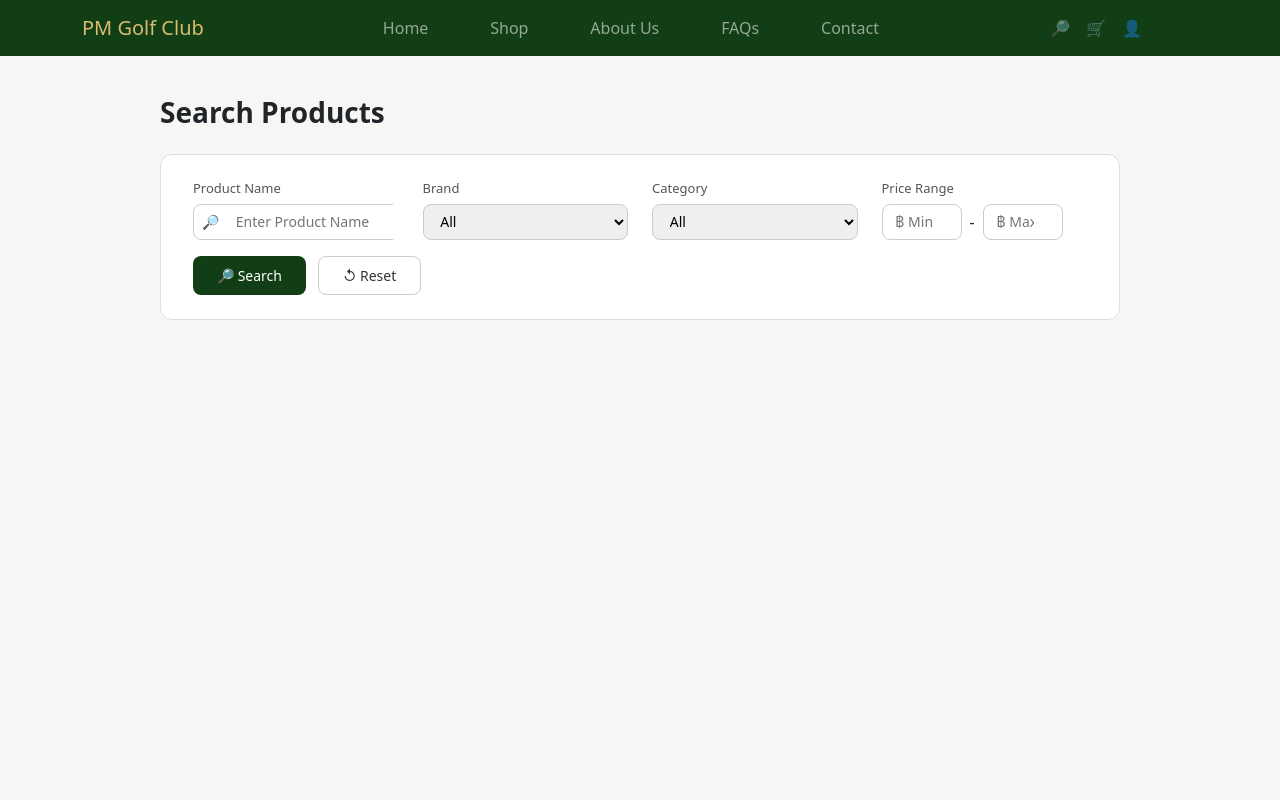
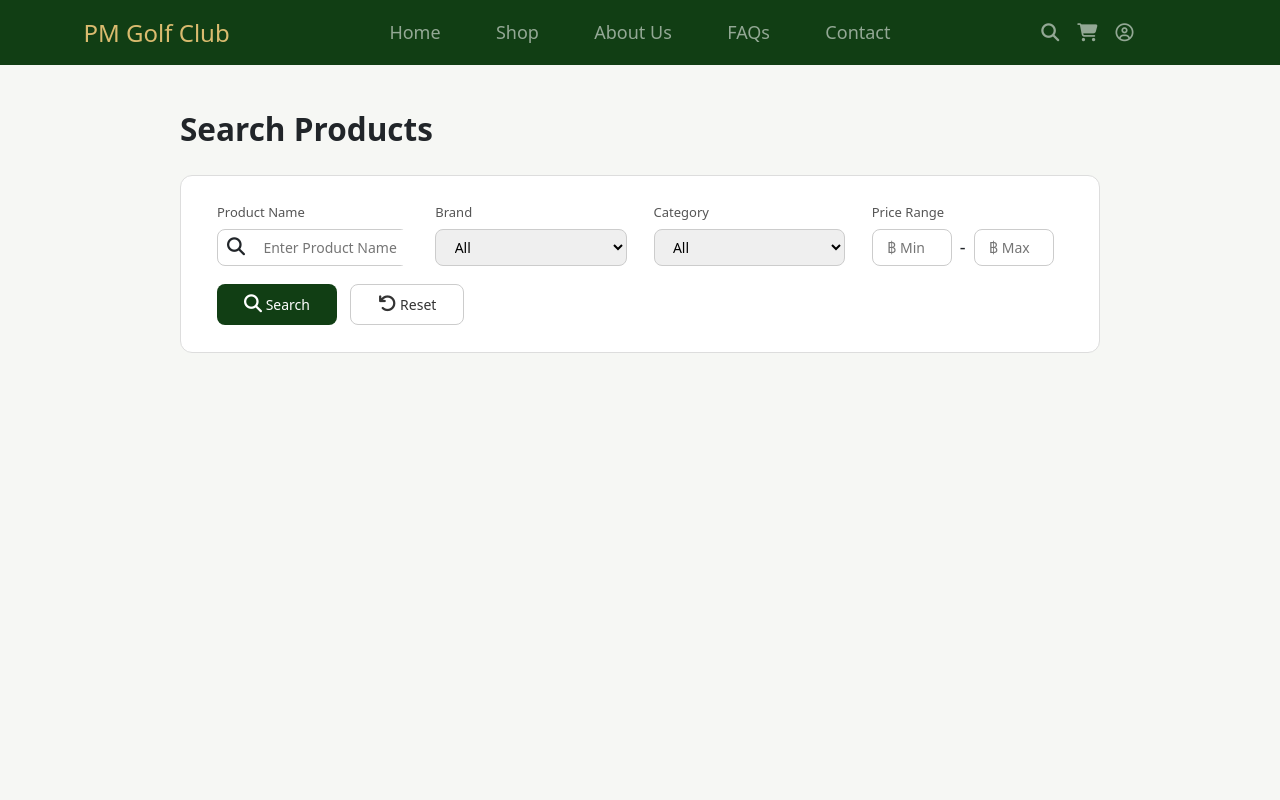
Before and after one commit to PunTwT/PM-Golf-Club, a React (Vite) app in the folder frontend/: page /search in a window 1280 px wide. Shown: the top 800 px of the page. Built offline with nearby package versions, Linux system fonts and the light colour scheme.

Commit message:
style: change icons

```diff
--- a/frontend/index.html
+++ b/frontend/index.html
@@ -1,14 +1,21 @@
 <!doctype html>
 <html lang="en">
+
 <head>
   <meta charset="UTF-8" />
-    <link href="https://cdn.jsdelivr.net/npm/bootstrap@5.3.8/dist/css/bootstrap.min.css" rel="stylesheet" integrity="sha384-sRIl4kxILFvY47J16cr9ZwB07vP4J8+LH7qKQnuqkuIAvNWLzeN8tE5YBujZqJLB" crossorigin="anonymous">
-    <script src="https://cdn.jsdelivr.net/npm/bootstrap@5.3.8/dist/js/bootstrap.bundle.min.js" integrity="sha384-FKyoEForCGlyvwx9Hj09JcYn3nv7wiPVlz7YYwJrWVcXK/BmnVDxM+D2scQbITxI" crossorigin="anonymous"></script>
+  <link href="https://cdn.jsdelivr.net/npm/bootstrap@5.3.8/dist/css/bootstrap.min.css" rel="stylesheet"
+    integrity="sha384-sRIl4kxILFvY47J16cr9ZwB07vP4J8+LH7qKQnuqkuIAvNWLzeN8tE5YBujZqJLB" crossorigin="anonymous">
+  <script src="https://cdn.jsdelivr.net/npm/bootstrap@5.3.8/dist/js/bootstrap.bundle.min.js"
+    integrity="sha384-FKyoEForCGlyvwx9Hj09JcYn3nv7wiPVlz7YYwJrWVcXK/BmnVDxM+D2scQbITxI"
+    crossorigin="anonymous"></script>
+  <link rel="stylesheet" href="https://cdnjs.cloudflare.com/ajax/libs/font-awesome/6.5.0/css/all.min.css" />
   <meta name="viewport" content="width=device-width, initial-scale=1.0" />
   <title>frontend</title>
 </head>
+
 <body>
   <div id="root"></div>
   <script type="module" src="/src/main.jsx"></script>
 </body>
+
 </html>
--- a/frontend/src/components/NavBar.jsx
+++ b/frontend/src/components/NavBar.jsx
@@ -1,5 +1,5 @@
 import { Link } from "react-router-dom";
-import {HashLink} from "react-router-hash-link"
+import { HashLink } from "react-router-hash-link";
 import "../css/NavBar.css";
 
 function NavBar() {
@@ -43,17 +43,17 @@ function NavBar() {
             <ul className="navbar-nav w-50 d-flex text-right">
               <li className="nav-item flex-fill">
                 <Link className="nav-link" to="/search">
-                  🔎
+                  <i class="fa-solid fa-magnifying-glass"></i>
                 </Link>
               </li>
               <li className="nav-item flex-fill">
                 <Link className="nav-link" to="/">
-                  🛒
+                  <i class="fa-solid fa-cart-shopping"></i>
                 </Link>
               </li>
               <li className="nav-item flex-fill">
                 <Link className="nav-link" to="/login">
-                  👤
+                  <i className="far fa-user-circle"></i>
                 </Link>
               </li>
             </ul>
--- a/frontend/src/components/ScrollToTop.jsx
+++ b/frontend/src/components/ScrollToTop.jsx
@@ -19,7 +19,7 @@ function ScrollToTop() {
   return (
     visible && (
       <button className="scroll-to-top" onClick={scrollUp}>
-        ❮
+        <i class="fa-solid fa-angles-up"></i>
       </button>
     )
   );
--- a/frontend/src/components/SearchForm.jsx
+++ b/frontend/src/components/SearchForm.jsx
@@ -1,8 +1,8 @@
 import { useState } from "react";
 
 function SearchForm({ onSearch, onReset }) {
-  const [name,     setName]     = useState("");
-  const [brand,    setBrand]    = useState("All");
+  const [name, setName] = useState("");
+  const [brand, setBrand] = useState("All");
   const [category, setCategory] = useState("All");
   const [minPrice, setMinPrice] = useState("");
   const [maxPrice, setMaxPrice] = useState("");
@@ -21,14 +21,22 @@ function SearchForm({ onSearch, onReset }) {
   };
 
   return (
-    <form className="search-box" onSubmit={(e) => { e.preventDefault(); handleSearch(); }}>
+    <form
+      className="search-box"
+      onSubmit={(e) => {
+        e.preventDefault();
+        handleSearch();
+      }}
+    >
       <fieldset className="search-fields">
         <legend className="visually-hidden">Filter Options</legend>
 
         <div className="search-field">
           <label htmlFor="product-name">Product Name</label>
           <div className="search-input-wrap">
-              <span className="search-icon">🔎</span>
+            <span className="search-icon">
+              <i class="fa-solid fa-magnifying-glass"></i>
+            </span>
             <input
               id="product-name"
               type="text"
@@ -41,7 +49,11 @@ function SearchForm({ onSearch, onReset }) {
 
         <div className="search-field">
           <label htmlFor="brand">Brand</label>
-          <select id="brand" value={brand} onChange={(e) => setBrand(e.target.value)}>
+          <select
+            id="brand"
+            value={brand}
+            onChange={(e) => setBrand(e.target.value)}
+          >
             <option value="All">All</option>
             <option value="Honma">Honma</option>
             <option value="Katana">Katana</option>
@@ -56,7 +68,11 @@ function SearchForm({ onSearch, onReset }) {
 
         <div className="search-field">
           <label htmlFor="category">Category</label>
-          <select id="category" value={category} onChange={(e) => setCategory(e.target.value)}>
+          <select
+            id="category"
+            value={category}
+            onChange={(e) => setCategory(e.target.value)}
+          >
             <option value="All">All</option>
             <option value="Driver">Driver</option>
             <option value="Fairway Wood">Fairway Wood</option>
@@ -86,12 +102,15 @@ function SearchForm({ onSearch, onReset }) {
             />
           </div>
         </div>
-
       </fieldset>
 
       <div className="search-buttons">
-        <button type="submit" className="btn-search">🔎 Search</button>
-        <button type="button" className="btn-reset" onClick={handleReset}>↺ Reset</button>
+        <button type="submit" className="btn-search">
+          <i class="fa-solid fa-magnifying-glass"></i> Search
+        </button>
+        <button type="button" className="btn-reset" onClick={handleReset}>
+          <i class="fa-solid fa-arrow-rotate-left"></i> Reset
+        </button>
       </div>
     </form>
   );
--- a/frontend/src/css/Login.css
+++ b/frontend/src/css/Login.css
@@ -1,6 +1,6 @@
 .login-bg {
   min-height: 100vh;
-  background-color: #F0EFE9;
+  background-color: #f0efe9;
   display: flex;
   align-items: center;
   justify-content: center;
@@ -34,7 +34,9 @@
   transition: background 0.2s;
 }
 
-.login-close:hover { background: #f0f0f0; }
+.login-close:hover {
+  background: #f0f0f0;
+}
 
 .login-icon {
   font-size: 36px;
@@ -72,15 +74,19 @@
   padding: 0.75rem 1rem;
   border: none;
   border-radius: 10px;
-  background: #F0EFE9;
+  background: #f0efe9;
   font-size: 14px;
   outline: none;
   color: #333;
 }
 
-.login-input::placeholder { color: #aaa; }
+.login-input::placeholder {
+  color: #aaa;
+}
 
-.login-input:focus { background: #e8e7e1; }
+.login-input:focus {
+  background: #e8e7e1;
+}
 
 .login-links {
   display: flex;
@@ -92,12 +98,14 @@
   cursor: pointer;
 }
 
-.login-links span:hover { color: #113E14; }
+.login-links span:hover {
+  color: #113e14;
+}
 
 .login-btn {
   width: 100%;
   padding: 0.85rem;
-  background-color: #113E14;
+  background-color: #113e14;
   color: #fff;
   border: none;
   border-radius: 10px;
@@ -108,4 +116,11 @@
   transition: background 0.2s;
 }
 
-.login-btn:hover { background-color: #1a5c20; }
+.login-btn:hover {
+  background-color: #1a5c20;
+}
+
+.fa-lock {
+  font-size: 48px;
+  color: #dabb6f;
+}
--- a/frontend/src/css/NavBar.css
+++ b/frontend/src/css/NavBar.css
@@ -1,7 +1,12 @@
+* {
+  font-size: 18px;
+}
+
 .navbar-brand {
-    color: #DABB6F;
+  color: #dabb6f;
+  font-size: 24px;
 }
 
 .custom-navbar {
-    background-color: #113E14;
+  background-color: #113e14;
 }
--- a/frontend/src/css/ScrollToTop.css
+++ b/frontend/src/css/ScrollToTop.css
@@ -5,7 +5,7 @@
   width: 44px;
   height: 44px;
   border-radius: 50%;
-  background-color: #113E14;
+  background-color: #113e14;
   color: #fff;
   border: none;
   font-size: 22px;
@@ -14,12 +14,13 @@
   align-items: center;
   justify-content: center;
   box-shadow: 0 4px 12px rgba(0, 0, 0, 0.2);
-  transition: background 0.2s, transform 0.2s;
+  transition:
+    background 0.2s,
+    transform 0.2s;
   z-index: 999;
-  transform: rotate(90deg);
 }
 
 .scroll-to-top:hover {
-  background-color: #113E14;
-  transform: rotate(90deg) translateY(-3px);
+  background-color: #113e14;
+  transform: translateY(-3px);
 }
--- a/frontend/src/css/Search.css
+++ b/frontend/src/css/Search.css
@@ -1,6 +1,16 @@
+input[type="number"]::-webkit-outer-spin-button,
+input[type="number"]::-webkit-inner-spin-button {
+  -webkit-appearance: none;
+  margin: 0;
+}
+
+input[type="number"] {
+  -moz-appearance: textfield;
+}
+
 .search-container {
   padding: 2.5rem 10rem;
-  background-color: #F6F7F4;
+  background-color: #f6f7f4;
   min-height: 100vh;
 }
 
@@ -81,7 +91,7 @@
 }
 
 .btn-search {
-  background-color: #113E14;
+  background-color: #113e14;
   color: #fff;
   border: none;
   padding: 0.5rem 1.5rem;
@@ -91,7 +101,9 @@
   transition: background 0.2s;
 }
 
-.btn-search:hover { background-color: #1a5c20; }
+.btn-search:hover {
+  background-color: #1a5c20;
+}
 
 .btn-reset {
   background-color: #fff;
@@ -104,7 +116,9 @@
   transition: background 0.2s;
 }
 
-.btn-reset:hover { background-color: #f0f0f0; }
+.btn-reset:hover {
+  background-color: #f0f0f0;
+}
 
 .search-results {
   margin-top: 1rem;
--- a/frontend/src/pages/Login.jsx
+++ b/frontend/src/pages/Login.jsx
@@ -19,7 +19,7 @@ function Login() {
 
         <button className="login-close" onClick={() => navigate(-1)}>✕</button>
 
-        <div className="login-icon">🔒</div>
+        <div className="login-icon"><i class="fa-solid fa-lock"></i></div>
 
         <h2 className="login-brand">PM Golf Club</h2>
         <h4 className="login-title">Admin Login</h4>
```
Also changed, not shown: frontend/src/pages/ProductDetail.jsx (+36 -11 lines). Lines whose indentation alone changed are shown as unchanged.
